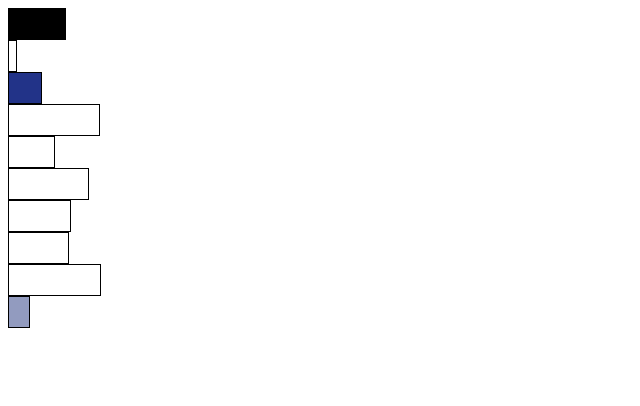
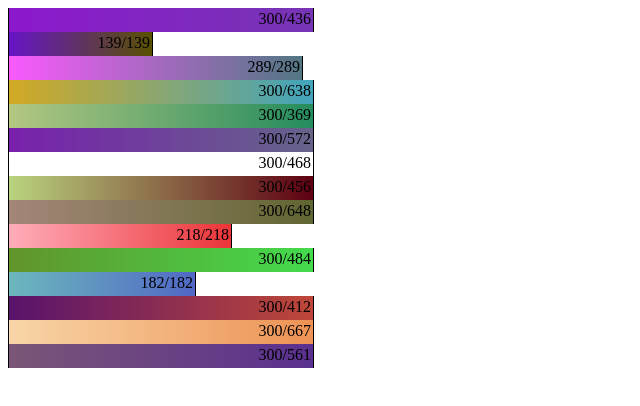
Before and after one commit to zeeshananjumjunaidi/bar-chart-race, a plain HTML site: page index.html in a window 1280 px wide. Shown: the whole page, without its empty margins (0-640 px from the left). Drawn offline with Linux system fonts and the light colour scheme.

Commit message:
animation added.

```diff
--- a/index.html
+++ b/index.html
@@ -1,3 +1,4 @@
+<meta charset="utf-8"/>
 <html>
     <head>
         <link rel="stylesheet" href="styles.css">
--- a/race-bar.js
+++ b/race-bar.js
@@ -7,30 +7,135 @@ function docReady(fn) {
         document.addEventListener("DOMContentLoaded", fn);
     }
 }
-docReady(function() {
+docReady(function () {
     // DOM is loaded and ready for manipulation here
     console.log("started");
     init();
 
 });
+const SCALE = 6;
+function sleep(miliseconds) {
+    var currentTime = new Date().getTime();
 
-function init(){
-    let elements = document.getElementsByClassName('race-bar');
-    for (let element of elements){
+    while (currentTime + miliseconds >= new Date().getTime()) {
+    }
+}
+async function init() {
+    let graphs = document.getElementsByClassName('race-bar');
+    let graphs_items = [];
+    for (let graph of graphs) {
         let node = document.createElement("div");
 
-        for(i=0;i<10;i++){
+        for (i = 0; i < 15; i++) {
             let l = document.createElement("div");
-            l.className="bar";
-            l.style.width=Math.random()*100;
-            l.style.background = getColor(i);
+            l.className = "bar";
+            let width = 0;// ((Math.random() * 100 * SCALE) + 100);
+            l.style.width = width;
+            l.setAttribute("size", width);
+
+            l.style.background = getColor();
+            let text = document.createTextNode((i + 1) + "# Node");
+            l.appendChild(text);
+
+            let randomMaxValue = (Math.random() * 100 * SCALE) + 100;
+            l.setAttribute("max-value", randomMaxValue);
             node.append(l);
         }
-        element.appendChild(node);
+        graph.appendChild(node);
+        graphs_items.push(graph);
+    }
+
+    for (let item of graphs_items) {
+        let safe_counter = 10000;
+        for (let graph of item.childNodes) {
+            for (let i = 0; i < graph.children.length; i++) {
+                let ele = graph.children[i];
+                let maxVal = parseInt(ele.getAttribute("max-value"));
+
+                animateLifespan(ele);
+                // for (let j = 0; j < graph.children.length; j++) {
+                //     for (let k = 0; k < graph.children.length; k++) {
+                //     let ele1 = graph.children[j];
+                //     let ele2 = graph.children[k];
+                //     let width1 = parseInt(ele1.getAttribute("max-value"));
+                //     let width2 = parseInt(ele2.getAttribute("max-value"));
+                //         if(width1<width2){
+                //             swap(ele1,ele2,graph);
+                //         }
+                //     }
+                // }
+            }
+        }
     }
 }
-function getColor(i){
-    let color= `#${parseInt((i*Math.random()*255)%32, 16)%255}${parseInt((i*Math.random())*255%32, 16)%255}${parseInt((i*Math.random())*255%32, 16)}`;
-    console.log(color);
-    return color;
+
+function getColor() {
+    let colorValue1 = Math.floor(Math.random() * 16777215);
+    let colorValue2 = Math.floor(Math.random() * 16777215);
+
+    let firstColor = colorValue1.toString(16);
+    let secondColor = colorValue2.toString(16);
+    let gradient = `linear-gradient(to left,#${firstColor},#${secondColor})`;
+    //  console.debug(gradient);
+    return gradient;
 }
+// Credit for swapping function: https://codesandbox.io/s/zen-minsky-bwyr9?from-embed=&file=/src/index.js:688-1248
+function swap(el1, el2, container) {
+    return new Promise(resolve => {
+        const style1 = window.getComputedStyle(el1);
+        const style2 = window.getComputedStyle(el2);
+
+        const transform1 = style1.getPropertyValue("transform");
+        const transform2 = style2.getPropertyValue("transform");
+
+        el1.style.transform = transform2;
+        el2.style.transform = transform1;
+
+        // Wait for the transition to end!
+        window.requestAnimationFrame(function () {
+            setTimeout(() => {
+                container.insertBefore(el2, el1);
+                resolve();
+            }, 250);
+        });
+    });
+}
+
+
+let framesPerSecond = 90;
+
+
+async function animateLifespan(ele) {
+
+    return new Promise(async (resolve) => {
+        let width = parseInt(ele.getAttribute("size"));
+        let maxVal = parseInt(ele.getAttribute("max-value"));
+        let running = true;
+        let f = function animate() {
+            if (running) {
+                let tId = setTimeout(function () {
+                    requestAnimationFrame(animate);
+                    if (width < maxVal) {
+                        width++;
+                    } else if (width > maxVal) {
+                        width--;
+                    }
+                    ele.setAttribute("size", width);
+                    ele.style.width = width;
+                    ele.innerText = `${width}/${maxVal}`
+                    if (width == maxVal) {
+                        console.log("Stopping ", tId);
+                        running = false;
+                        clearTimeout(tId);
+                        return resolve();
+                    }
+
+
+
+                }, 1000 / framesPerSecond);
+            }
+        }
+        f();
+
+    });
+}
--- a/styles.css
+++ b/styles.css
@@ -1,5 +1,10 @@
 .bar{
-    height:30px;
+    height:20px;
     width:40px;
-    border:1px solid black;
+    padding: 2px;
+    text-align: end;
+    white-space: nowrap;
+    border-right: 1px solid black;
+    border-left: 1px solid black;
+    /* border:1px solid black; */
 }
```
Also changed, not shown: data.csv (added, +8 -0 lines).
